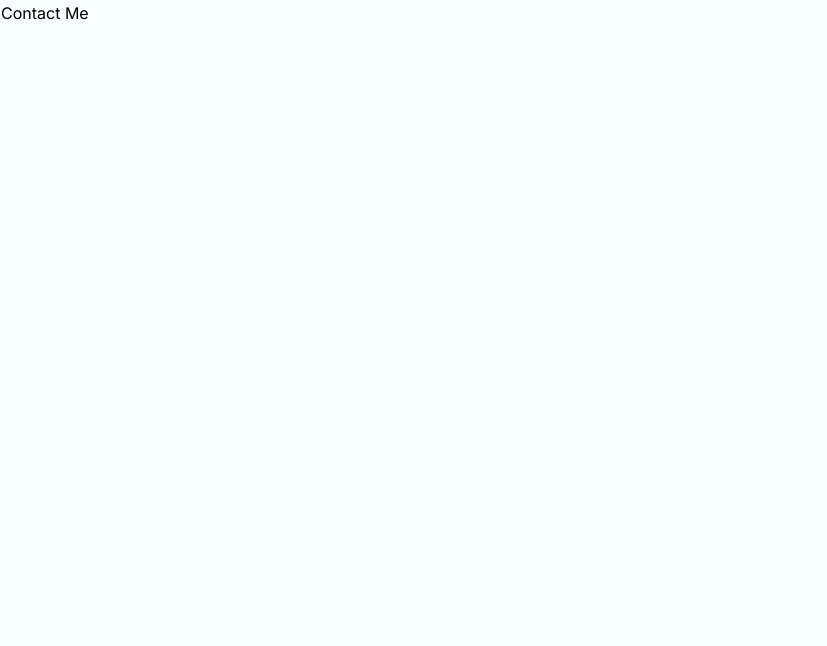
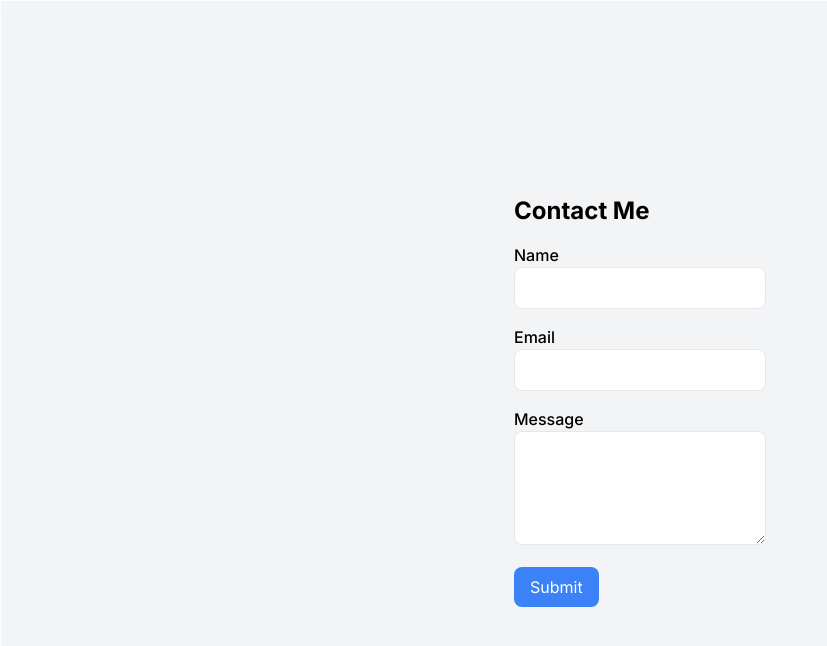
Before and after one commit to Abdulahadahmadi/codewithahad, a Next.js app: page /contact in a window 1280 px wide. Shown: the top 646 px of the page, without its empty margins (0-827 px from the left). Built offline with nearby package versions, Linux system fonts and the light colour scheme.

Commit message:
add contact form to contact page

```diff
--- a/src/app/contact/page.tsx
+++ b/src/app/contact/page.tsx
@@ -1,8 +1,18 @@
 import React from 'react'
+import ContactForm from '../components/ContactForm'
 
-const page = () => {
+const page: React.FC = () => {
+  const style = {
+    background:'rgba( 255, 255, 255, 0.25 )',
+    backdropFilter: 'blur( 4px )',
+    webkitBackdropFilter: 'blur( 4px )',
+    borderRadius: '10px',
+    border: '1px solid rgba( 255, 255, 255, 0.18 )'
+  }
   return (
-    <div>Contact Me</div>
+    <div className="flex justify-center items-center h-screen bg-gray-100">
+      <ContactForm />
+    </div>
   )
 }
 
```
